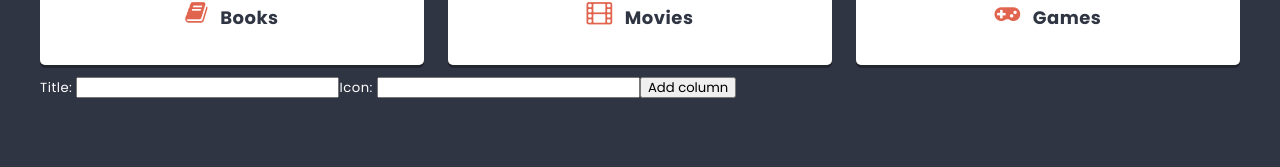
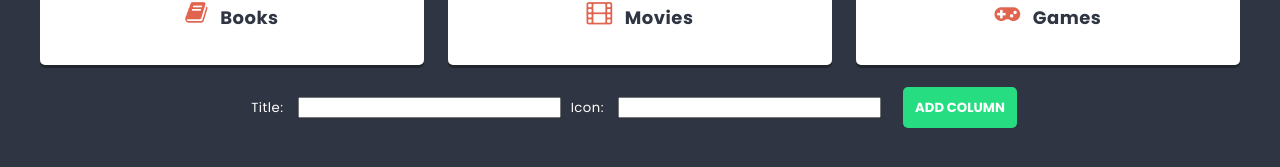
Before and after one commit to AlinaLubiana/Kodilla_React, a React (Create React App) app in the folder project-name/: page / in a window 1280 px wide. Shown: the part 555-722 px from the top of the page. Built offline with nearby package versions, Linux system fonts and the light colour scheme.

Commit message:
11.6 finish

```diff
--- a/project-name/src/components/ColumnForm/ColumnForm.js
+++ b/project-name/src/components/ColumnForm/ColumnForm.js
@@ -1,5 +1,6 @@
 import styles from './ColumnForm.module.scss';
 import { useState } from 'react';
+import Button from '../Button/Button';
 
 const ColumnForm = props => {
   const [value, setValue] = useState('');
@@ -15,10 +16,10 @@ const ColumnForm = props => {
 
   return (
 
-    <form onSubmit={handleSubmit}>
+    <form className={styles.columnForm} onSubmit={handleSubmit}>
       Title: <input type="text" value={title} onChange={e => setTitle(e.target.value)} />
       Icon: <input type="text" value={icon} onChange={e => setIcon(e.target.value)} />
-      <button>Add column</button>
+      <Button>Add column</Button>
     </form>
   );
 };
--- a/project-name/src/components/ColumnForm/ColumnForm.module.scss
+++ b/project-name/src/components/ColumnForm/ColumnForm.module.scss
@@ -0,0 +1,18 @@
+@import '../../styles/settings.scss';
+
+.columnForm {
+    text-align: center;
+    margin: 10px;
+
+}
+
+.columnForm input {
+    margin: 10px;
+}
+
+@media (max-width: 767px) {
+    .column {
+      width: 100%;
+      margin: 0 0 $base-size 0;
+    }
+}
--- a/project-name/src/components/List/List.js
+++ b/project-name/src/components/List/List.js
@@ -15,7 +15,6 @@ const List = () => {
     setColumns([...columns, { id: shortid(), title: newColumn.title, icon: newColumn.icon }]);
   };
 
-
 	return (
 		<div className={styles.list}>
 			<header className={styles.header}>
--- a/project-name/src/components/TextInput/TextInput.js
+++ b/project-name/src/components/TextInput/TextInput.js
@@ -1,7 +1,8 @@
 import styles from './TextInput.module.scss';
 
-const TextInput = props => {
-  return <input className={styles.input} placeholder={props.placeholder} type="text" />
-}
+const TextInput = (props) => {
+  return <input className={styles.input} value={props.value} onChange={props.onChange} placeholder={props.placeholder} type="text" />
+};
+
 
 export default TextInput;
```
